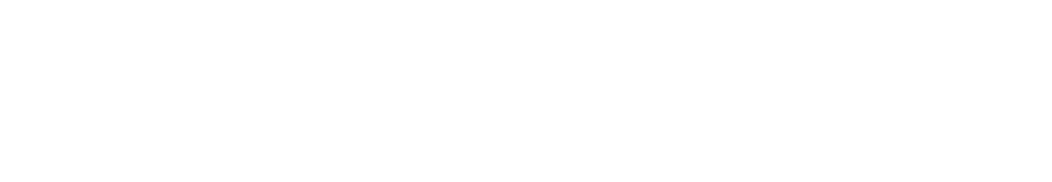
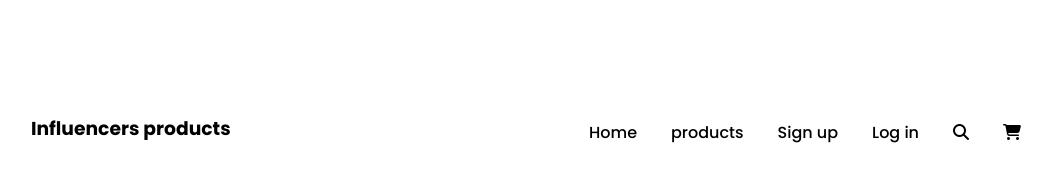
Before and after one commit to Md-Nihal/nihal-assignment-2, a plain HTML site: page index.html in a window 1280 px wide. Shown: the whole page, without its empty margins (97-1149 px from the left). Drawn offline with Linux system fonts and the light colour scheme.

Commit message:
header done

```diff
--- a/css/stylesheet.css
+++ b/css/stylesheet.css
@@ -0,0 +1,28 @@
+/* utilities  */
+@import url('https://fonts.googleapis.com/css2?family=Poppins:wght@500;700&display=swap');
+body{
+    font-family: 'Poppins', sans-serif;
+    background-color: #FFFFFF;
+
+
+}
+
+/* header side  */
+header{
+    display: flex;
+    align-items: center;
+    justify-content: space-between;
+}
+.first-side{
+    margin-top: 87px ;
+    margin-left: 120px;
+}
+.second-side{
+    margin-top: 95px;
+    margin-right: 120px;
+}
+ .second-side a{
+    text-decoration: none;
+    color: black;
+    margin-right: 34px;
+}
--- a/index.html
+++ b/index.html
@@ -6,11 +6,24 @@
     <meta http-equiv="X-UA-Compatible" content="IE=edge">
     <meta name="viewport" content="width=device-width, initial-scale=1.0">
     <title>Nihal 2nd Assignment</title>
+    <!-- Font awesome  -->
+    <script src="https://kit.fontawesome.com/c0270d5a2f.js" crossorigin="anonymous"></script>
+    <!-- stylesheet  -->
     <link rel="stylesheet" href="css/stylesheet.css">
 </head>
 
 <body>
-
+    <main>
+        <header>
+            <div class="first-side">
+                <h3>Influencers products</h3>
+            </div>
+            <div class="second-side">
+                <a href="">Home</a><a href="">products</a><a href="">Sign up</a><a href="">Log in</a><a href=""><i
+                        class="fas fa-search"></i></a><a href=""><i class="fas fa-shopping-cart"></i></a>
+            </div>
+        </header>
+    </main>
 </body>
 
 </html>
```
